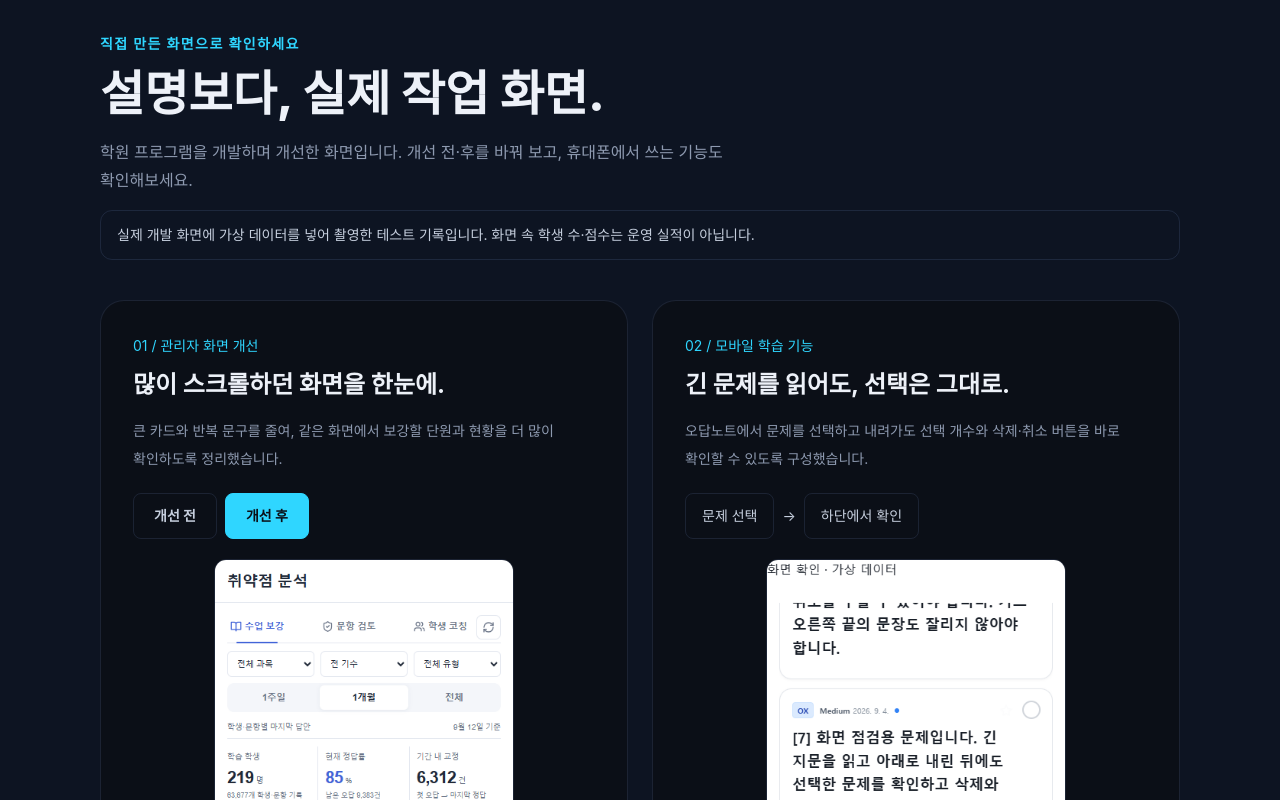
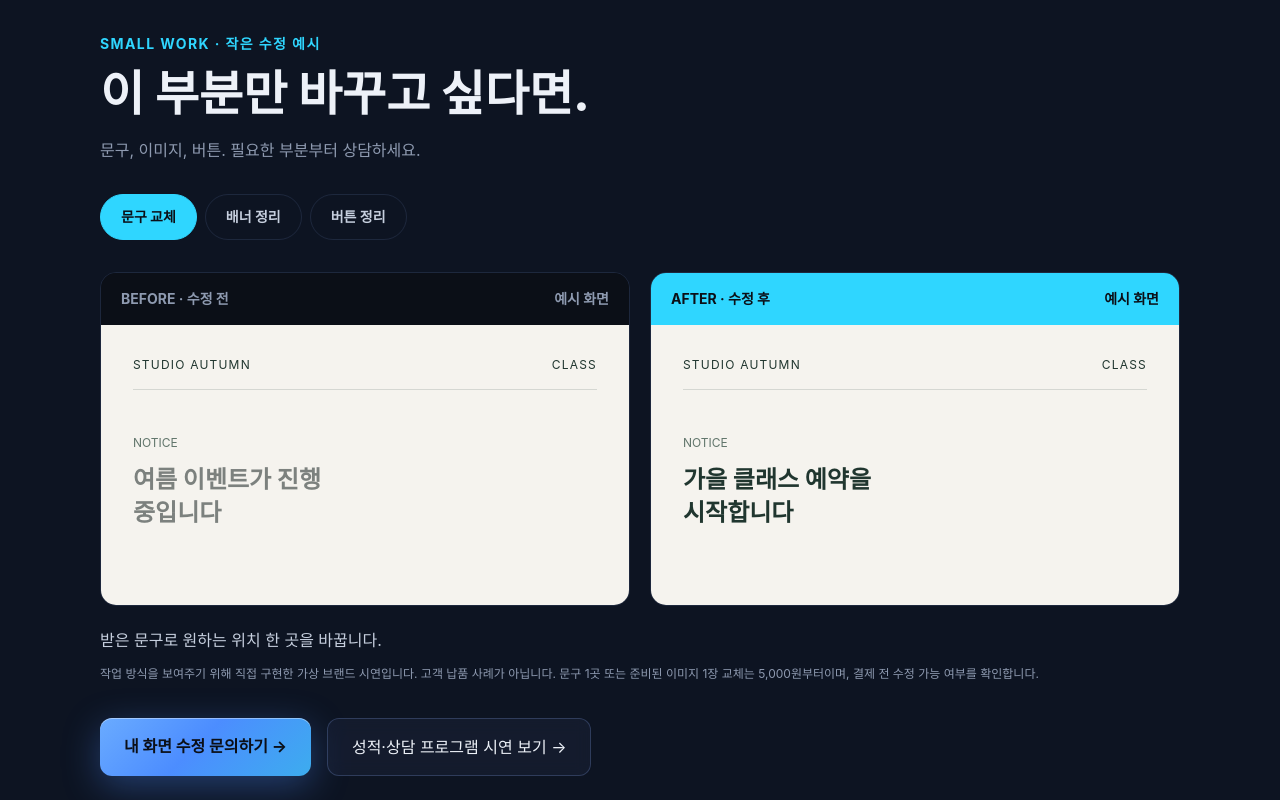
Before and after one commit to mugoori2-png/iceberg-web, a Next.js app: page / in a window 1280 px wide. Shown: the part 1640-2440 px from the top of the page. Built offline with nearby package versions, Linux system fonts and the light colour scheme; a web font is replaced by a local one.

Commit message:
Show small website repair examples and move program demo

```diff
--- /dev/null
+++ b/app/components/SmallWorkDemo.tsx
@@ -0,0 +1,40 @@
+"use client";
+
+import { useState } from "react";
+
+const examples = [
+  { title: "문구 교체", before: "여름 이벤트가 진행 중입니다", after: "가을 클래스 예약을 시작합니다", note: "받은 문구로 원하는 위치 한 곳을 바꿉니다." },
+  { title: "배너 정리", before: "이벤트 안내", after: "가을 클래스", note: "준비된 이미지 한 장을 교체합니다. 새 디자인 제작은 별도 상담입니다." },
+  { title: "버튼 정리", before: "자세한 사항은 문의해주세요", after: "수업 문의하기 →", note: "버튼 문구·모양·연결 주소를 확인합니다. 작업 범위에 따라 견적을 안내합니다." },
+];
+
+export default function SmallWorkDemo() {
+  const [selected, setSelected] = useState(0);
+  const example = examples[selected];
+  return <section id="proof" className="scroll-mt-24 border-y border-line bg-navy2 px-5 py-20 md:px-10">
+    <div className="mx-auto max-w-[1080px]">
+      <p className="text-sm font-bold tracking-widest text-cyan">SMALL WORK · 작은 수정 예시</p>
+      <h2 className="mt-4 text-3xl font-extrabold leading-tight md:text-5xl">이 부분만 바꾸고 싶다면.</h2>
+      <p className="mt-5 text-muted">문구, 이미지, 버튼. 필요한 부분부터 상담하세요.</p>
+      <div className="my-8 flex flex-wrap gap-2" role="group" aria-label="작업 예시 선택">
+        {examples.map((item, index) => <button type="button" key={item.title} aria-pressed={selected === index} onClick={() => setSelected(index)} className={`rounded-full border px-5 py-3 text-sm font-bold ${selected === index ? "border-cyan bg-cyan text-navy" : "border-line text-soft"}`}>{item.title}</button>)}
+      </div>
+      <div className="grid gap-5 md:grid-cols-2" aria-live="polite">
+        {[false, true].map(after => <figure key={String(after)} className="overflow-hidden rounded-2xl border border-line">
+          <figcaption className={`flex items-center justify-between px-5 py-4 text-sm font-bold ${after ? "bg-cyan text-navy" : "bg-navy text-muted"}`}><span>{after ? "AFTER · 수정 후" : "BEFORE · 수정 전"}</span><span>예시 화면</span></figcaption>
+          <div className="flex min-h-[280px] flex-col bg-[#f5f3ee] p-6 text-[#20362f] md:p-8">
+            <div className="flex items-center justify-between border-b border-[#20362f]/15 pb-4 text-xs tracking-widest"><span>STUDIO AUTUMN</span><span>CLASS</span></div>
+            <div className="flex flex-1 flex-col justify-center py-8">
+              {selected === 0 && <><p className="mb-3 text-xs text-[#61756b]">NOTICE</p><p className={`max-w-[280px] text-2xl font-bold leading-snug ${after ? "text-[#20362f]" : "text-[#7c817e]"}`}>{after ? example.after : example.before}</p></>}
+              {selected === 1 && <div className={`rounded-xl p-6 ${after ? "bg-[#20362f] text-[#e4f4b5]" : "bg-[#dfddd7] text-[#73716b]"}`}><p className="text-xs tracking-widest">{after ? "AUTUMN · 2026" : "SUMMER · 2026"}</p><p className="mt-4 text-3xl font-bold">{after ? example.after : example.before}</p><p className="mt-3 text-xs">{after ? "나에게 맞는 수업을 만나보세요" : "새로운 소식을 확인하세요"}</p></div>}
+              {selected === 2 && <><p className="mb-6 text-xl font-bold">궁금한 수업이 있으신가요?</p><span className={`self-start rounded-lg px-5 py-4 text-sm ${after ? "bg-[#20362f] font-bold text-[#e4f4b5]" : "border border-[#c4c7c1] text-[#6e776f]"}`}>{after ? example.after : example.before}</span><p className="mt-3 text-xs text-[#61756b]">버튼 디자인 예시입니다.</p></>}
+            </div>
+          </div>
+        </figure>)}
+      </div>
+      <p className="mt-5 leading-7 text-soft">{example.note}</p>
+      <p className="mt-2 text-xs leading-6 text-muted">작업 방식을 보여주기 위해 직접 구현한 가상 브랜드 시연입니다. 고객 납품 사례가 아닙니다. 문구 1곳 또는 준비된 이미지 1장 교체는 5,000원부터이며, 결제 전 수정 가능 여부를 확인합니다.</p>
+      <div className="mt-8 flex flex-wrap gap-4"><a href="https://kmong.com/gig/789321" className="btn-primary rounded-xl px-6 py-4 font-bold text-navy">내 화면 수정 문의하기 →</a><a href="/programs" className="btn-ghost rounded-xl px-6 py-4">성적·상담 프로그램 시연 보기 →</a></div>
+    </div>
+  </section>;
+}
--- a/app/page.tsx
+++ b/app/page.tsx
@@ -1,8 +1,7 @@
 "use client";
 
 import TimeValue from "./components/TimeValue";
-import ProofSection from "./components/ProofSection";
-import StudentCardDemo from "./components/StudentCardDemo";
+import SmallWorkDemo from "./components/SmallWorkDemo";
 import { QuickStart, AboutSection, ProcessSection } from "./components/BusinessSections";
 import { useEffect, useRef, useState } from "react";
 import { WORKS, WORK_CATEGORIES, type WorkCategory } from "./data/works";
@@ -269,14 +268,13 @@ export default function HubPage() {
             <p className="text-sm font-bold text-cyan">처음 문의할 때는 이것만</p>
             <ol className="mt-6 space-y-5 text-lg"><li>① 수정할 홈페이지 주소</li><li>② 바꾸고 싶은 화면 캡처</li><li>③ 새 문구 또는 교체할 사진</li></ol>
             <p className="mt-6 border-t border-line pt-5 text-sm leading-7 text-muted">“여기를 이렇게 바꾸고 싶어요”라고 알려주세요. 작업 범위와 비용을 확인한 뒤 진행합니다. 오류 수정·새 이미지 제작은 별도 견적입니다.</p>
-            <a href="#proof" className="mt-5 inline-block font-bold text-cyan">실제 화면 개선 전·후 보기 →</a>
+            <a href="#proof" className="mt-5 inline-block font-bold text-cyan">작은 수정 전·후 예시 보기 →</a>
           </aside>
         </div>
       </section>
 
       <QuickStart />
-      <ProofSection />
-      <StudentCardDemo />
+      <SmallWorkDemo />
       <AboutSection />
       <TimeValue />
       {/* 서비스 (전단지들) */}
--- a/app/programs/page.tsx
+++ b/app/programs/page.tsx
@@ -1,6 +1,7 @@
+import StudentCardDemo from "../components/StudentCardDemo";
 import type { Metadata } from "next";
 export const metadata: Metadata = {title:"학원 관리·맞춤 프로그램 제작 | ICEBERG",description:"학생·출결·성적 관리부터 사내 관리 프로그램과 반복 업무 자동화까지, 실제 업무에 맞춰 제작 범위를 정리합니다."};
-export default function ProgramsPage(){return <main className="mx-auto min-h-screen max-w-5xl px-6 py-10 md:px-10"><a href="/" className="font-bold text-cyan">← ICEBERG</a><p className="mt-16 text-sm tracking-widest text-cyan">CUSTOM PROGRAMS · 맞춤 제작 상담</p><h1 className="mt-5 text-4xl font-extrabold leading-tight md:text-6xl">관리에 쓰는 시간을 줄이는<br />맞춤 프로그램.</h1><p className="mt-6 max-w-2xl text-lg leading-8 text-muted">학생·출결·성적 관리 시스템을 직접 개발·운영한 경험을 바탕으로, 지금 쓰는 엑셀과 업무 흐름에서 필요한 기능을 찾습니다.</p><figure className="my-10 max-w-2xl"><img src="/brand/programs-service.png" alt="ICEBERG 학원·맞춤 관리 프로그램 — 학생·출결·성적 관리" width="1448" height="1086" className="w-full rounded-2xl border border-line" /><figcaption className="mt-3 text-xs text-dim">서비스 소개용 브랜드 이미지이며 납품 화면은 요구사항에 따라 달라집니다.</figcaption></figure><section className="lux-card rounded-2xl p-7"><h2 className="text-2xl font-bold">작은 관리 기능 하나부터 · 50만원</h2><p className="mt-4 leading-7 text-muted">관리자 1인용 기본 로그인, 관리 대상 1종의 등록·조회·수정·삭제. 최대 3화면·데이터 항목 10개 이내, 14일, 합의 범위 수정 2회 기준입니다. 소스 코드와 사용 안내를 전달합니다. 전체 학원 시스템과 외부 연동은 별도 견적입니다.</p></section><div className="my-12 grid gap-5 md:grid-cols-3">{[
+export default function ProgramsPage(){return <main className="mx-auto min-h-screen max-w-5xl px-6 py-10 md:px-10"><a href="/" className="font-bold text-cyan">← ICEBERG</a><p className="mt-16 text-sm tracking-widest text-cyan">CUSTOM PROGRAMS · 맞춤 제작 상담</p><h1 className="mt-5 text-4xl font-extrabold leading-tight md:text-6xl">관리에 쓰는 시간을 줄이는<br />맞춤 프로그램.</h1><p className="mt-6 max-w-2xl text-lg leading-8 text-muted">학생·출결·성적 관리 시스템을 직접 개발·운영한 경험을 바탕으로, 지금 쓰는 엑셀과 업무 흐름에서 필요한 기능을 찾습니다.</p><StudentCardDemo /><section className="lux-card rounded-2xl p-7"><h2 className="text-2xl font-bold">작은 관리 기능 하나부터 · 50만원</h2><p className="mt-4 leading-7 text-muted">관리자 1인용 기본 로그인, 관리 대상 1종의 등록·조회·수정·삭제. 최대 3화면·데이터 항목 10개 이내, 14일, 합의 범위 수정 2회 기준입니다. 소스 코드와 사용 안내를 전달합니다. 전체 학원 시스템과 외부 연동은 별도 견적입니다.</p></section><div className="my-12 grid gap-5 md:grid-cols-3">{[
   ["학원 관리", "학생 정보, 출결, 성적과 관리자 화면을 중심으로 필요한 관리 기능을 구성합니다.", "개발 경험: 학생·출결·성적 관리, 관리자 대시보드"],
   ["맞춤 관리 도구", "고객·예약·진행 상태·자료를 한곳에서 확인하는 내부 도구를 상담합니다.", "제작 제안: 고객 관리, 예약 관리, 진행 현황판"],
   ["업무 자동화", "반복 입력과 문서 작성, 파일 정리 작업을 줄이는 프로그램을 구성합니다.", "개발 경험: 한글 시험지 생성, OMR 채점·집계"],
```
